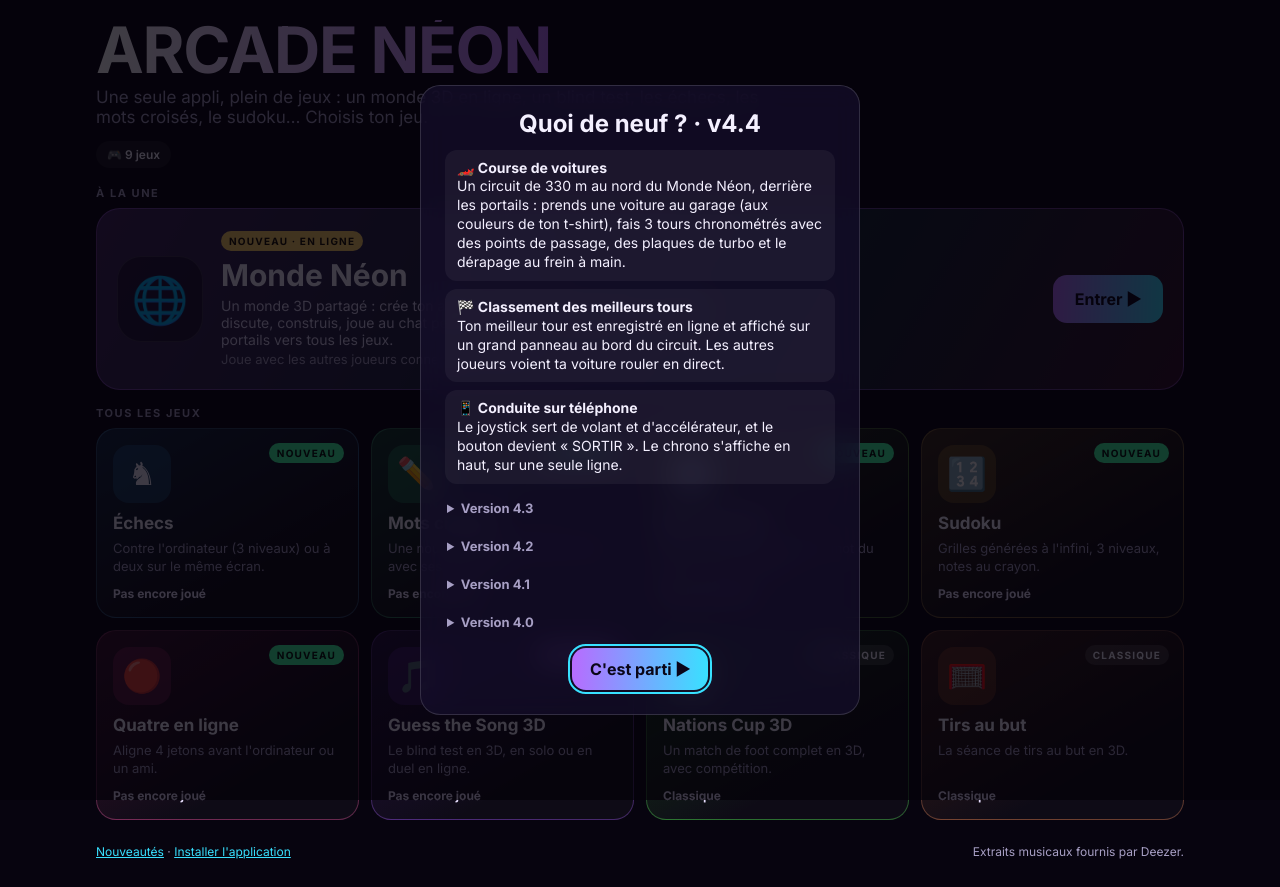
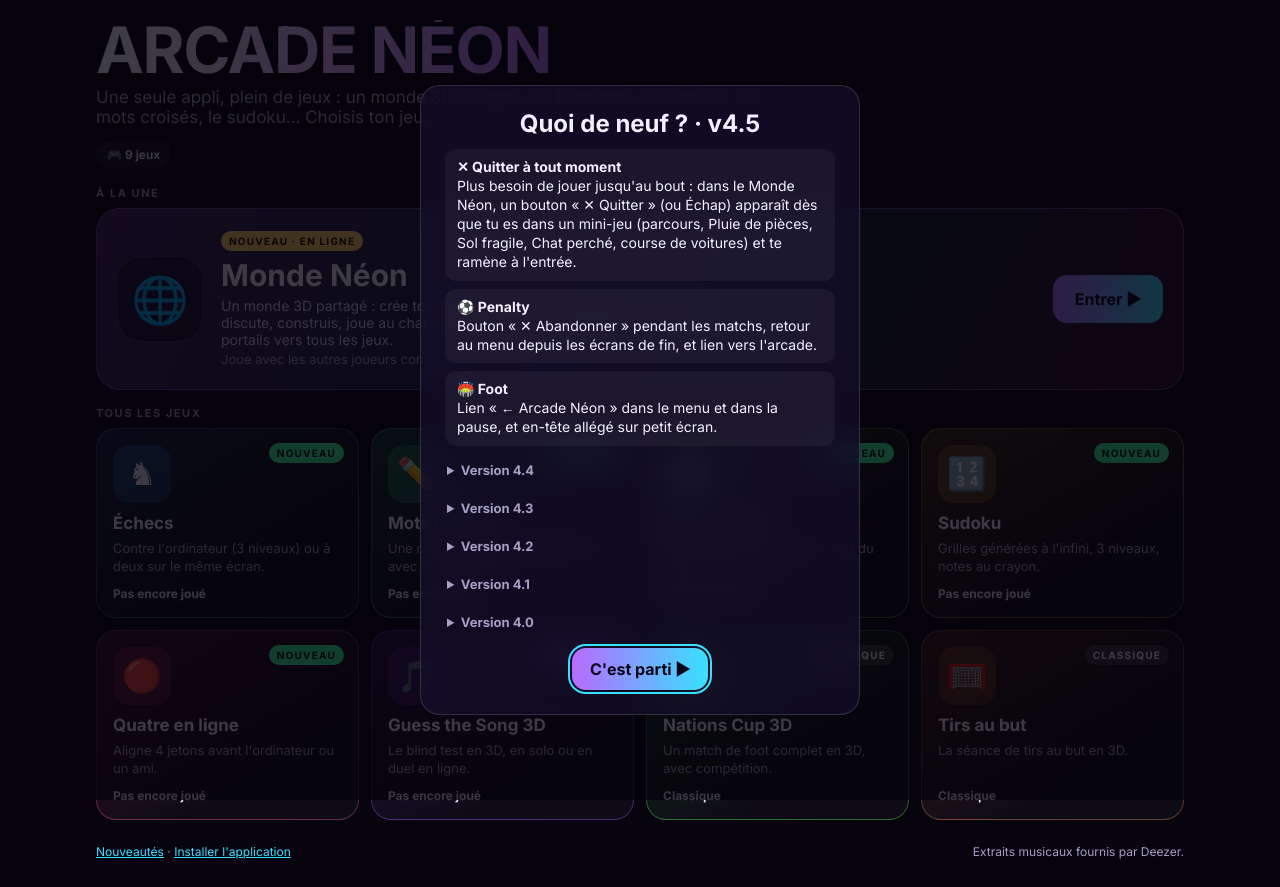
Before and after one commit to aureliennn/guess-the-song, a plain HTML site: page index.html in a window 1280 px wide. Drawn offline with Linux system fonts and the light colour scheme; a web font is replaced by a local one.

Commit message:
v4.5 : bouton quitter dans tous les modes de jeu (index.html)

```diff
--- a/index.html
+++ b/index.html
@@ -80,7 +80,7 @@
 
 <script src="arcade.js"></script>
 <script>
-const NOTES_V = '4.4';
+const NOTES_V = '4.5';
 const fmt = n => Number(n || 0).toLocaleString('fr-FR');
 const GAMES = [
   {id: 'chess', href: 'echecs.html', e: '♞', n: 'Échecs', d: 'Contre l\'ordinateur (3 niveaux) ou à deux sur le même écran.', b: 'new', h: 205,
@@ -113,11 +113,15 @@ document.addEventListener('click', e => { const a = e.target.closest('a[data-g]'
 addEventListener('pageshow', render); render();
 
 function showNotes(){
-  modal('Quoi de neuf ? · v4.4', '<div id="notes"><ul>' +
+  modal('Quoi de neuf ? · v4.5', '<div id="notes"><ul>' +
+    '<li><b>✕ Quitter à tout moment</b>Plus besoin de jouer jusqu\'au bout : dans le Monde Néon, un bouton « ✕ Quitter » (ou Échap) apparaît dès que tu es dans un mini-jeu (parcours, Pluie de pièces, Sol fragile, Chat perché, course de voitures) et te ramène à l\'entrée.</li>' +
+    '<li><b>⚽ Penalty</b>Bouton « ✕ Abandonner » pendant les matchs, retour au menu depuis les écrans de fin, et lien vers l\'arcade.</li>' +
+    '<li><b>🏟️ Foot</b>Lien « ← Arcade Néon » dans le menu et dans la pause, et en-tête allégé sur petit écran.</li>' +
+    '</ul><details><summary>Version 4.4</summary><ul>' +
     '<li><b>🏎️ Course de voitures</b>Un circuit de 330 m au nord du Monde Néon, derrière les portails : prends une voiture au garage (aux couleurs de ton t-shirt), fais 3 tours chronométrés avec des points de passage, des plaques de turbo et le dérapage au frein à main.</li>' +
     '<li><b>🏁 Classement des meilleurs tours</b>Ton meilleur tour est enregistré en ligne et affiché sur un grand panneau au bord du circuit. Les autres joueurs voient ta voiture rouler en direct.</li>' +
     '<li><b>📱 Conduite sur téléphone</b>Le joystick sert de volant et d\'accélérateur, et le bouton devient « SORTIR ». Le chrono s\'affiche en haut, sur une seule ligne.</li>' +
-    '</ul><details><summary>Version 4.3</summary><ul>' +
+    '</ul></details><details><summary>Version 4.3</summary><ul>' +
     '<li><b>🛒 Boutique du Monde Néon</b>Dépense tes pièces : 7 chapeaux, 5 compagnons qui volent à côté de toi (jusqu\'au petit dragon), 4 traînées (dont des notes de musique) et 2 tenues. Tout est visible par les autres joueurs, et un cadeau de pièces t\'attend chaque jour.</li>' +
     '</ul></details><details><summary>Version 4.2</summary><ul>' +
     '<li><b>🎮 Mini-jeux dans le Monde Néon</b>Au sud de la place : 🐱 Chat perché à plusieurs, 💥 Sol fragile au-dessus de la lave, 🪙 Pluie de pièces en 45 secondes, et des trampolines. Les records sont annoncés à tout le monde dans le chat.</li>' +
```
